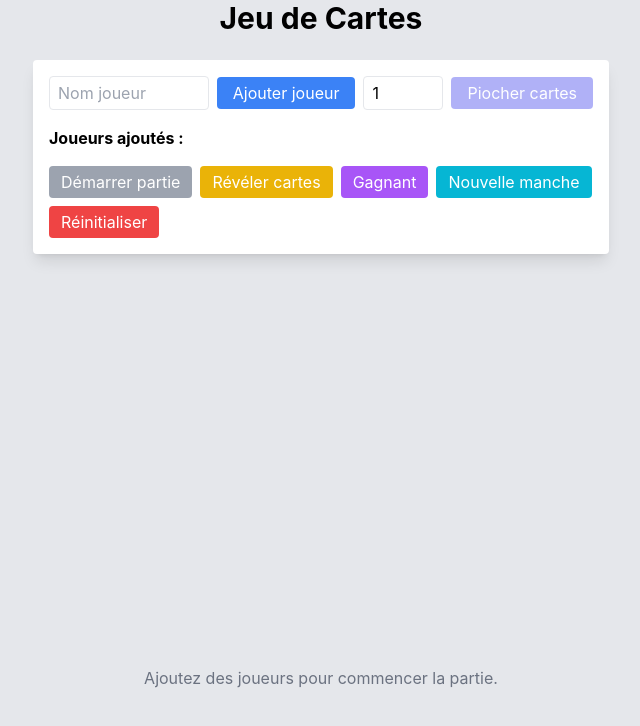
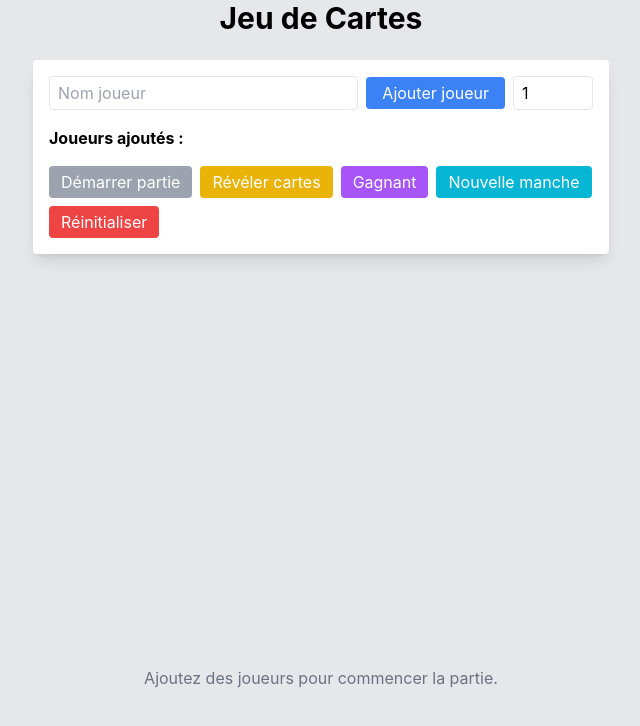
Before and after one commit to asket32/Jeux_de_carte, a React (Create React App) app in the folder frontend/: page / in a window 1280 px wide. Shown: the top 726 px of the page, without its empty margins (319-959 px from the left). Built offline with nearby package versions, Linux system fonts and the light colour scheme.

Commit message:
[DELETE]: suppression du bouton piocher une carte

```diff
--- a/frontend/src/components/Menu.js
+++ b/frontend/src/components/Menu.js
@@ -5,7 +5,7 @@ import {
   revelerCartes,
   obtenirGagnant,
   reinitialiserPartie,
-  piocherCartes
+  // piocherCartes
 } from "../api/gameApi";
 
 export default function Menu({ etatPartie, setEtatPartie, setGagnant }) {
@@ -42,14 +42,14 @@ export default function Menu({ etatPartie, setEtatPartie, setGagnant }) {
     }
   };
 
-  const handlePiocher = async () => {
-    try {
-      const res = await piocherCartes();
-      setEtatPartie(res.data);
-    } catch {
-      alert("Impossible de piocher");
-    }
-  };
+  // const handlePiocher = async () => {
+  //   try {
+  //     const res = await piocherCartes();
+  //     setEtatPartie(res.data);
+  //   } catch {
+  //     alert("Impossible de piocher");
+  //   }
+  // };
 
   const handleReveler = async () => {
     try {
@@ -117,13 +117,13 @@ export default function Menu({ etatPartie, setEtatPartie, setGagnant }) {
           className="border text-black px-2 py-1 rounded w-20"
         />
 
-        <button
+        {/* <button
           onClick={handlePiocher}
           disabled={!etatPartie?.partie_commencee || etatPartie?.partie_terminee}
           className="bg-indigo-500 text-white px-4 py-1 rounded disabled:opacity-50"
         >
           Piocher cartes
-        </button>
+        </button> */}
       </div>
 
       <div>
```
